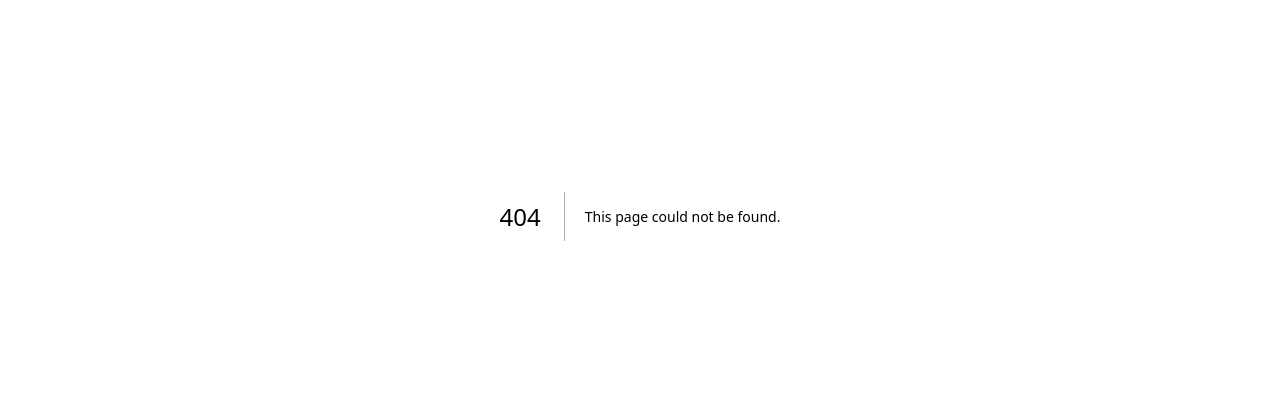
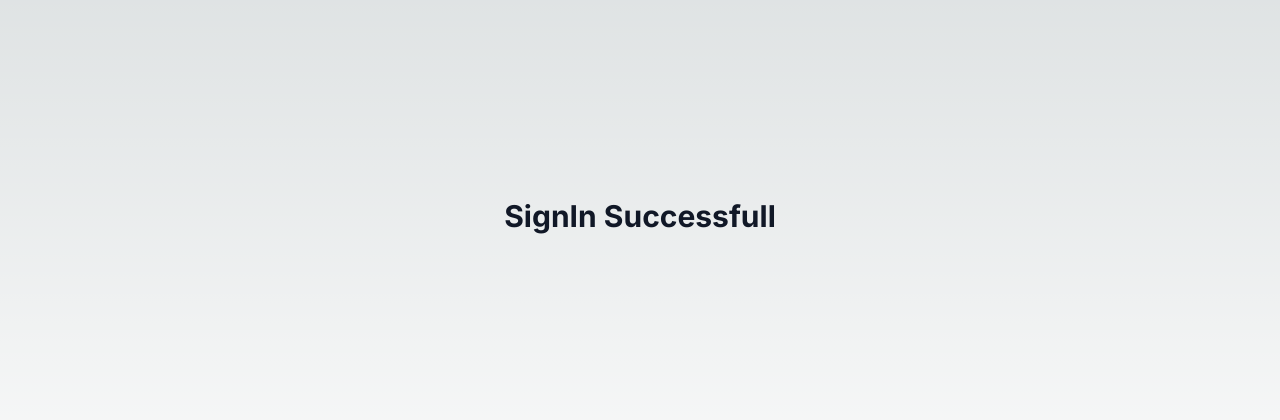
Before and after one commit to Ovodo/the_gram, a Next.js app: page /auth in a window 1280 px wide. Before the commit this address had no page. Shown: the part 184-604 px from the top of the page. Built offline with nearby package versions, Linux system fonts and the light colour scheme.

Commit message:
added sign in page

```diff
--- /dev/null
+++ b/app/auth/page.tsx
@@ -0,0 +1,11 @@
+import React from "react";
+
+const Page = () => {
+  return (
+    <div className='w-screen h-screen flex items-center justify-center'>
+      <h3 className='text-3xl text-gray-900 font-bold'>SignIn Successfull</h3>
+    </div>
+  );
+};
+
+export default Page;
```
